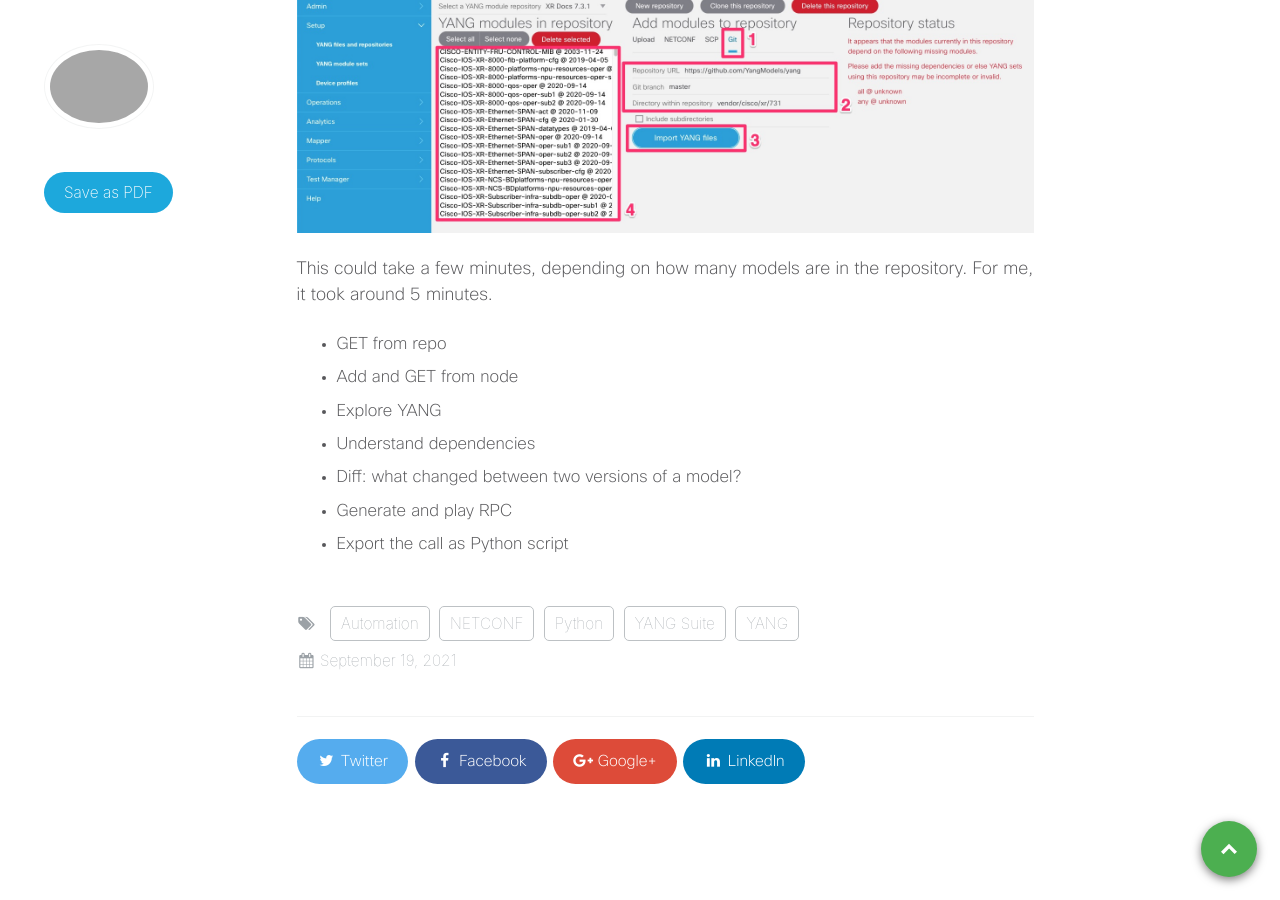
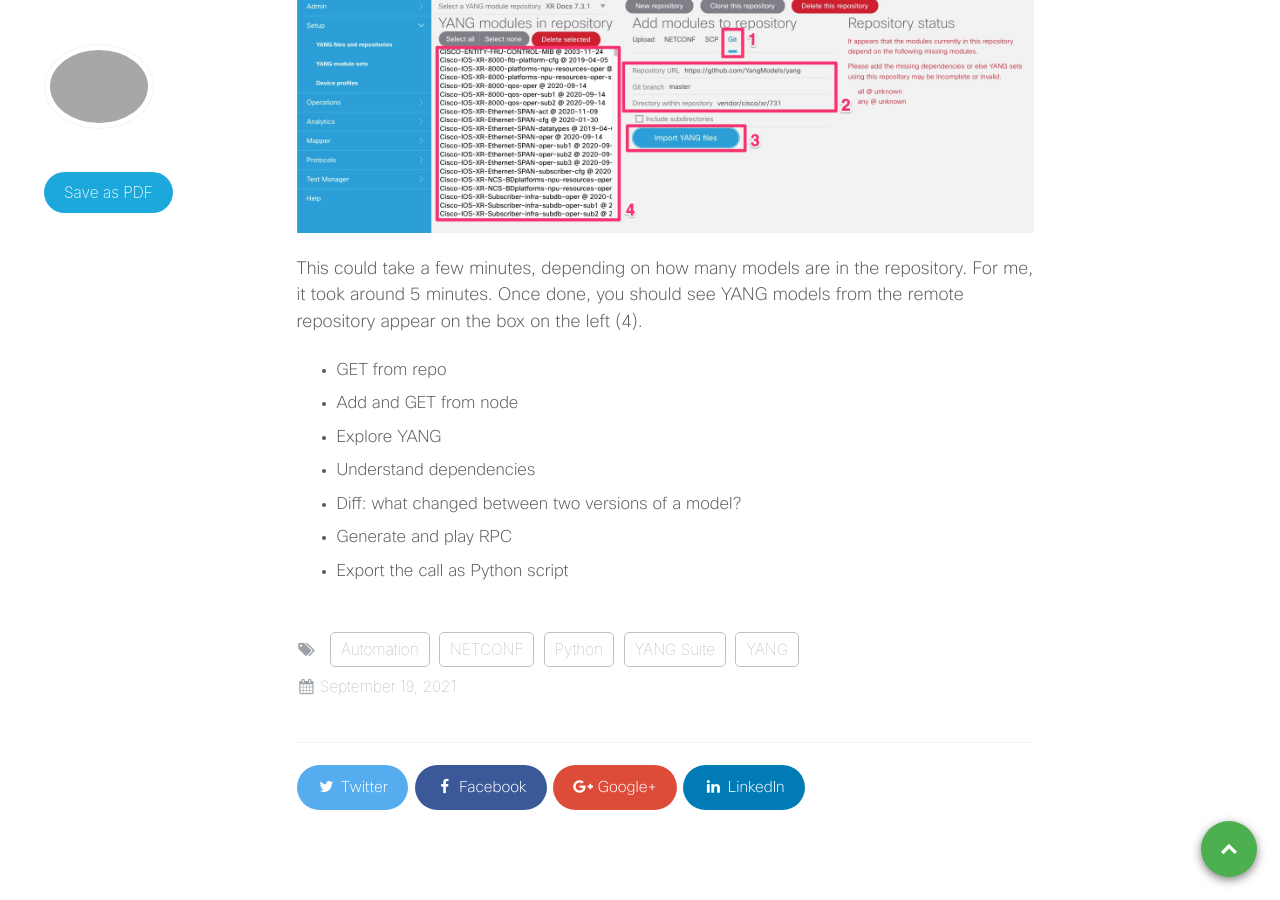
Before and after one commit to xrdocs/programmability, a Jekyll site: the page built from _tutorials/do-you-speak-yang.md, in a window 1280 px wide and 900 px high, scrolled down 2832 px. Built offline with Jekyll 4.4.1, drawn with Linux system fonts in a browser that asks for light colours; comment, search, counter and statistics services are not loaded.

Commit message:
cloning repo

```diff
--- a/_tutorials/do-you-speak-yang.md
+++ b/_tutorials/do-you-speak-yang.md
@@ -81,7 +81,7 @@ To clone a remote repository, follow the below steps:
 
 ![Add remote repository 2.jpg]({{site.baseurl}}/images/Add remote repository 2.jpg){: .align-center}
 
-This could take a few minutes, depending on how many models are in the repository. For me, it took around 5 minutes.
+This could take a few minutes, depending on how many models are in the repository. For me, it took around 5 minutes. Once done, you should see YANG models from the remote repository appear on the box on the left (4).
 
 * GET from repo
 * Add and GET from node
```
